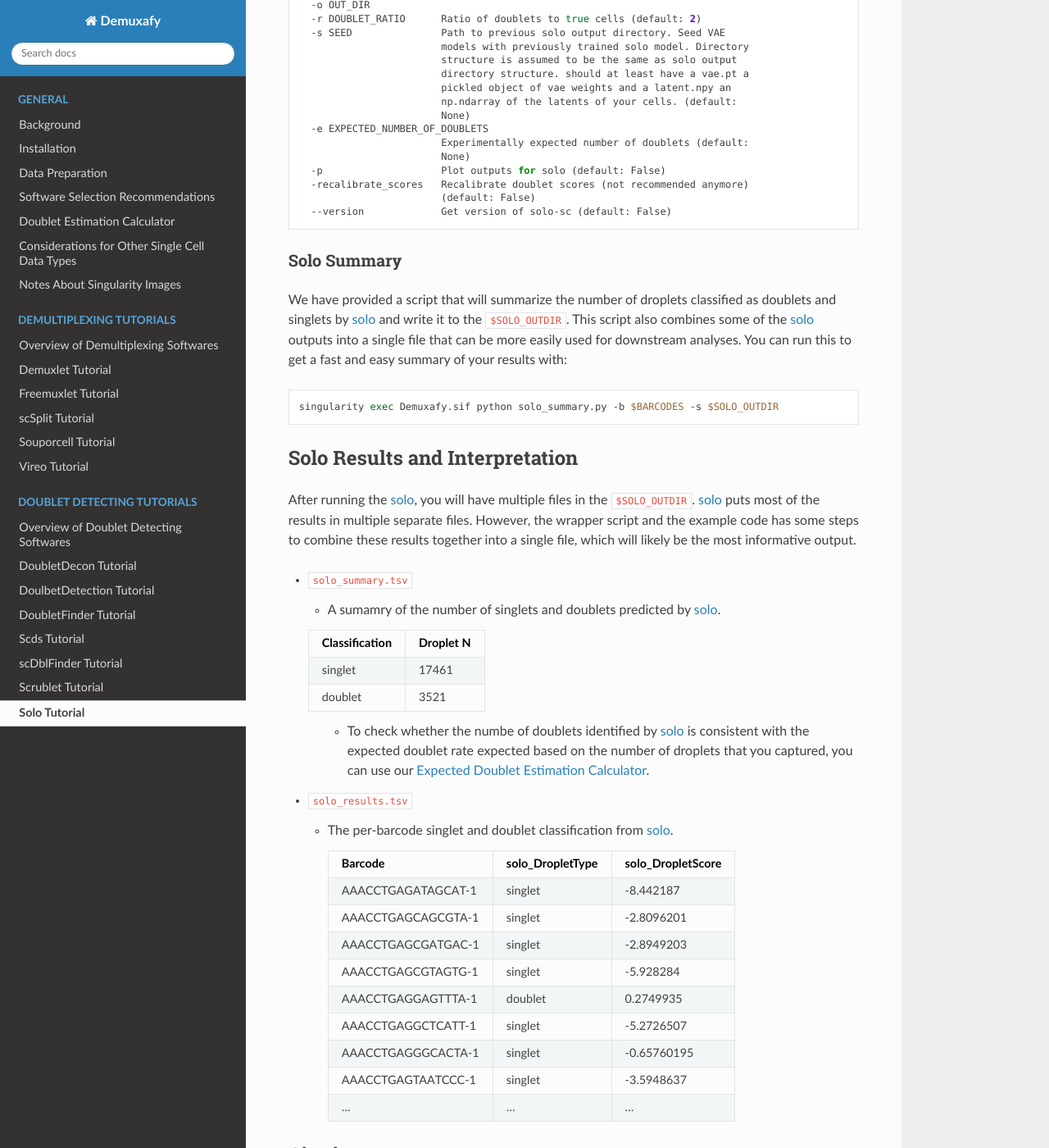
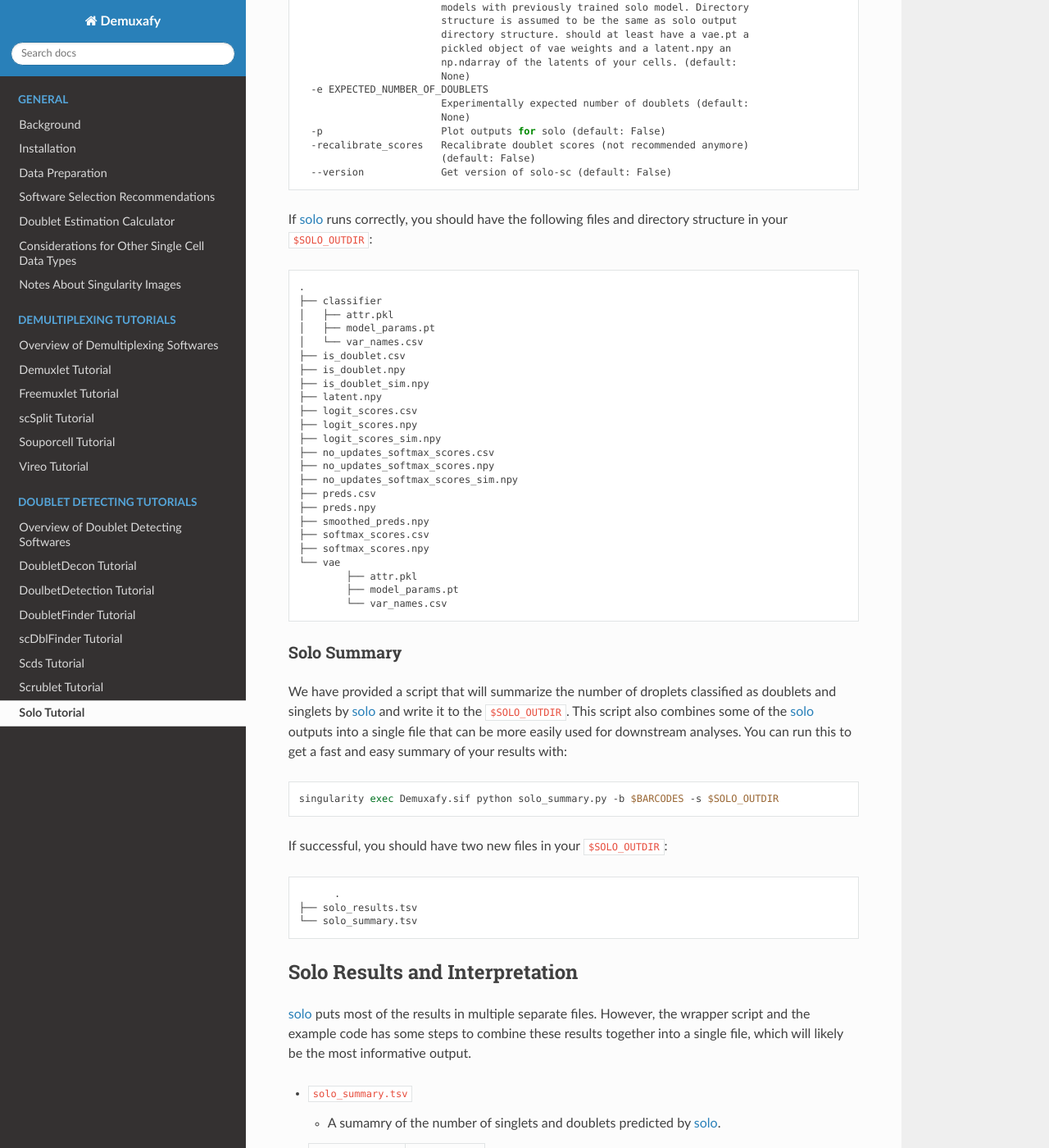
Before and after one commit to drneavin/Demultiplexing_Doublet_Detecting_Docs, a Sphinx documentation site: the page built from docs/source/Solo.rst, in a window 1280 px wide and 1400 px high, scrolled down 1340 px. Shown: the whole window at 82% size. Built offline with Sphinx 7.4.7 and the Read the Docs theme 2.0.0, drawn with Linux system fonts in a browser that asks for light colours.

```diff
--- a/docs/source/OtherSingleCellData.rst
+++ b/docs/source/OtherSingleCellData.rst
@@ -7,6 +7,7 @@
 
 
 .. _snrna:
+
 snRNA-seq
 ---------
 Demultiplexing Softwares
@@ -24,6 +25,7 @@
 
 
 .. _snatac:
+
 snATAC-seq
 ----------
 Demultiplexing Softwares
@@ -52,6 +54,7 @@
 Combined snRNA-seq + snATAC-seq
 -------------------------------
 .. _combo-demultiplex:
+
 Demultiplexing Softwares
 ^^^^^^^^^^^^^^^^^^^^^^^^
 We have noticed a higher percentage of ambient RNA from our combined snRNA-seq + scATAC-seq experiments as compared to our scRNA-seq (we haven't tested multiplexed snRNA-seq in our hands) but similar snATAC-seq ambient DNA estimations 0as detected with :ref:`Souporcell<Souporcell-docs>`
--- a/docs/source/Solo.rst
+++ b/docs/source/Solo.rst
@@ -16,7 +16,7 @@
 .. admonition:: Required
   :class: important
 
-	- Parameter json file (``$JSON``)
+  - Parameter json file (``$JSON``)
 
     - Solo_ has provided an :download:`example file <_download_files/solo_model.json>` that we have found to work well for most of our data.
 
@@ -40,7 +40,7 @@
 
 .. code-block:: bash
 
-  singularity exec Demuxafy.sif solo -o $SOLO_OUTDIR -e $N_DOUB $JSON $COUNTS
+  singularity exec Demuxafy.sif solo -o $SOLO_OUTDIR -e $N_DOUB -j $JSON -d $COUNTS
 
 Solo_ also has additional paramters that can be seen with:
 
@@ -85,6 +85,34 @@
                           (default: False)
     --version             Get version of solo-sc (default: False)
 
+If solo_ runs correctly, you should have the following files and directory structure in your ``$SOLO_OUTDIR``:
+
+.. code-block::
+
+	.
+	├── classifier
+	│   ├── attr.pkl
+	│   ├── model_params.pt
+	│   └── var_names.csv
+	├── is_doublet.csv
+	├── is_doublet.npy
+	├── is_doublet_sim.npy
+	├── latent.npy
+	├── logit_scores.csv
+	├── logit_scores.npy
+	├── logit_scores_sim.npy
+	├── no_updates_softmax_scores.csv
+	├── no_updates_softmax_scores.npy
+	├── no_updates_softmax_scores_sim.npy
+	├── preds.csv
+	├── preds.npy
+	├── smoothed_preds.npy
+	├── softmax_scores.csv
+	├── softmax_scores.npy
+	└── vae
+		├── attr.pkl
+		├── model_params.pt
+		└── var_names.csv
 
 
 Solo Summary
@@ -97,10 +125,17 @@
 
   singularity exec Demuxafy.sif python solo_summary.py -b $BARCODES -s $SOLO_OUTDIR
 
+If successful, you should have two new files in your ``$SOLO_OUTDIR``:
+
+.. code-block::
+
+	.
+  ├── solo_results.tsv
+  └── solo_summary.tsv
+
 
 Solo Results and Interpretation
 ----------------------------------------
-After running the solo_, you will have multiple files in the ``$SOLO_OUTDIR``.
 solo_ puts most of the results in multiple separate files.
 However, the wrapper script and the example code has some steps to combine these results together into a single file, which will likely be the most informative output.
 
--- a/docs/source/index.rst
+++ b/docs/source/index.rst
@@ -61,8 +61,8 @@
    DoubletDecon
    DoubletDetection
    DoubletFinder
+   scDblFinder
    Scds
-   scDblFinder
    Scrublet
    Solo
 
```
Also changed, not shown: docs/source/Freemuxlet.rst (+10 -0 lines), docs/source/Vireo.rst (+9 -3 lines), docs/source/scSplit.rst (+12 -12 lines), 3 other files.
